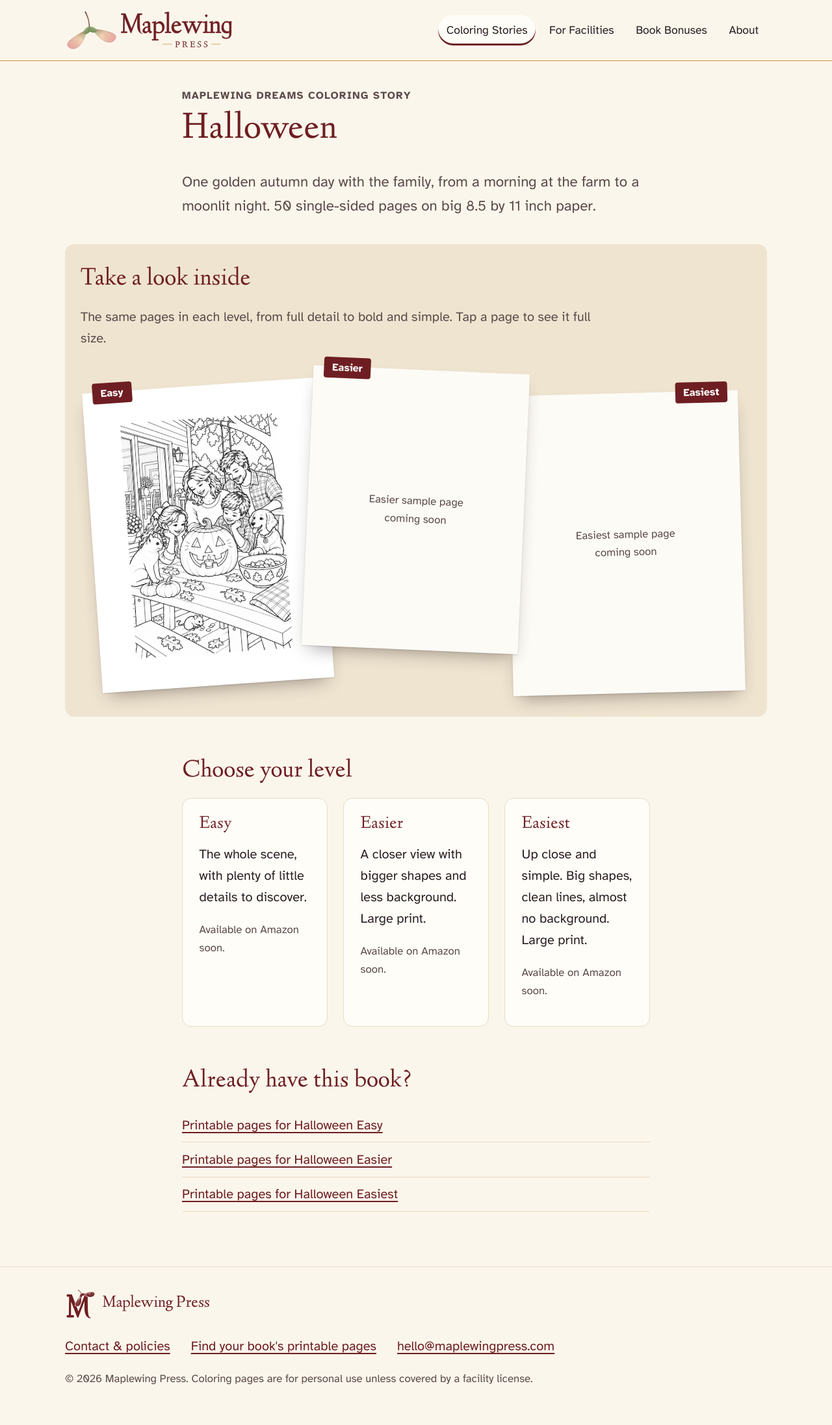
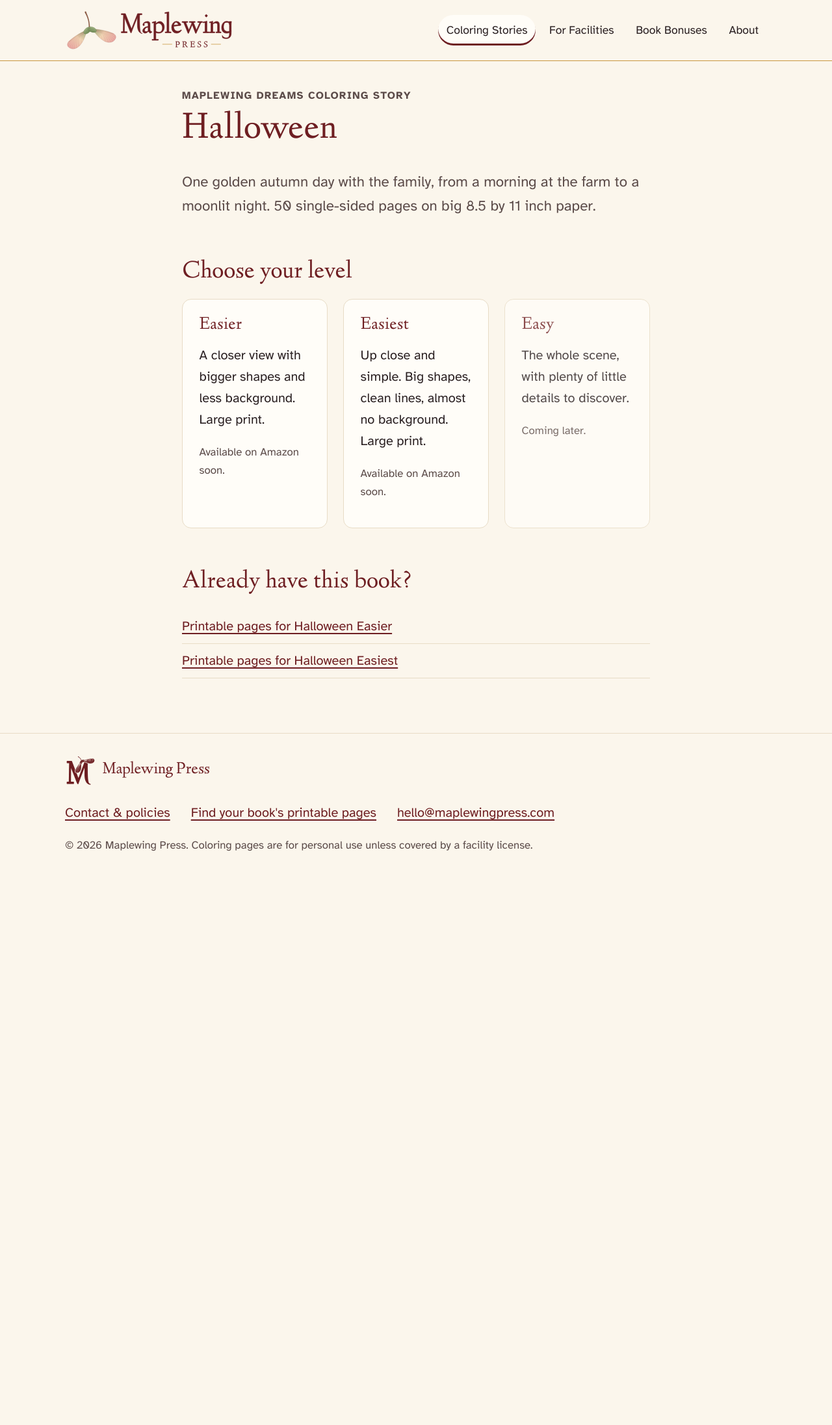
Before and after one commit to maplewingpress/maplewingpress, a Jekyll site: the page built from dreams/halloween/index.html, in a window 1280 px wide. Shown: the whole page at 65% size. Built offline with Jekyll 4.4.1, drawn with Linux system fonts in a browser that asks for light colours; after the commit the page ends 1372 px from its top, so only the background shows below that.

Commit message:
Feature Halloween Easier and Easiest first; Easy coming later
Easy (E1) is on hold for rework, so the Halloween page lists Easier and
Easiest first and marks Easy as coming later. Easy is unlinked from the
book-owner lists, but /dreams/halloween/e1/bonus/ and /halloween-e1/ still
work. The E1 stand-in sample image is removed, and the sample-pages section
stays hidden until a level has real art.

Co-Authored-By: Claude Opus 5.5 (1M context) <noreply@anthropic.com>
Claude-Session: https://claude.ai/code/session_01ExhB8rXZm56c3hBbj4GzvL

```diff
--- a/_includes/sample-pages.html
+++ b/_includes/sample-pages.html
@@ -3,7 +3,8 @@
   List them in the page's front matter under `samples:` (level, image, alt).
   A sample with no image shows a blank sheet marked "coming soon".
 {% endcomment %}
-{% if page.samples %}
+{% assign samples_with_art = page.samples | where_exp: "s", "s.image" %}
+{% if samples_with_art.size > 0 %}
 <section class="strewn" aria-labelledby="samples-h">
   <h2 id="samples-h">{{ page.samples_heading | default: "Take a look inside" }}</h2>
   <p class="strewn-intro">The same pages in each level, from full detail to bold and simple. Tap a page to see it full size.</p>
--- a/assets/css/site.css
+++ b/assets/css/site.css
@@ -102,7 +102,7 @@ a:hover { color: var(--burgundy-dark); text-decoration-thickness: .14em; }
 .grid { display: grid; grid-template-columns: repeat(2, 1fr); gap: 1.5rem; }
 .grid.three { grid-template-columns: repeat(3, 1fr); }
 .book-art { aspect-ratio: 8.5 / 11; background: var(--paper); border: 1px dashed var(--rule); border-radius: 6px; display: grid; place-items: center; color: var(--muted); margin-bottom: 1rem; font-size: 1rem; }
-.book.muted { opacity: .8; }
+.book.muted, .level.muted { opacity: .8; }
 .link-list { list-style: none; padding: 0; }
 .link-list li { padding: .6rem 0; border-bottom: 1px solid var(--rule); }
 
--- a/bonuses/index.html
+++ b/bonuses/index.html
@@ -8,7 +8,6 @@ description: Find the printable pages included with your Maplewing Press book.
 <p class="lead">Every Maplewing book comes with printable copies of its pages. Scan the code inside your book, or choose your book below.</p>
 <h2>Maplewing Dreams: Halloween</h2>
 <ul class="link-list">
-  <li><a href="{{ '/dreams/halloween/e1/bonus/' | relative_url }}">Halloween, Easy level</a></li>
   <li><a href="{{ '/dreams/halloween/e2/bonus/' | relative_url }}">Halloween, Easier level</a></li>
   <li><a href="{{ '/dreams/halloween/e3/bonus/' | relative_url }}">Halloween, Easiest level</a></li>
 </ul>
--- a/dreams/halloween/index.html
+++ b/dreams/halloween/index.html
@@ -3,14 +3,13 @@ layout: page
 section: dreams
 title: Halloween
 eyebrow: Maplewing Dreams coloring story
-description: The Maplewing Dreams Halloween coloring story, in Easy, Easier and Easiest levels.
-# Sample pages from the back cover, one per level. Add the Easier and Easiest images when they are ready.
+description: The Maplewing Dreams Halloween coloring story, in Easier and Easiest levels, with Easy coming later.
+# Sample pages from the back cover, one per level. Add each `image:` and `alt:` when the art is ready;
+# the section stays hidden until at least one sample has an image.
 samples:
-  - level: Easy
-    image: /assets/img/samples/halloween-e1-24.jpg
-    alt: "Easy level sample page: the family gathers around a finished jack-o'-lantern on the porch table, with Kip the cat, Daisy the dog and a little mouse below."
   - level: Easier
   - level: Easiest
+  - level: Easy
 ---
 <p class="lead">One golden autumn day with the family, from a morning at the farm to a moonlit night. 50 single-sided pages on big 8.5 by 11 inch paper.</p>
 
@@ -18,14 +17,13 @@ samples:
 
 <h2>Choose your level</h2>
 <div class="grid three">
-  <article class="card level"><h3>Easy</h3><p>The whole scene, with plenty of little details to discover.</p><p class="small">Available on Amazon soon.</p></article>
   <article class="card level"><h3>Easier</h3><p>A closer view with bigger shapes and less background. Large print.</p><p class="small">Available on Amazon soon.</p></article>
   <article class="card level"><h3>Easiest</h3><p>Up close and simple. Big shapes, clean lines, almost no background. Large print.</p><p class="small">Available on Amazon soon.</p></article>
+  <article class="card level muted"><h3>Easy</h3><p>The whole scene, with plenty of little details to discover.</p><p class="small">Coming later.</p></article>
 </div>
 
 <h2>Already have this book?</h2>
 <ul class="link-list">
-  <li><a href="{{ '/dreams/halloween/e1/bonus/' | relative_url }}">Printable pages for Halloween Easy</a></li>
   <li><a href="{{ '/dreams/halloween/e2/bonus/' | relative_url }}">Printable pages for Halloween Easier</a></li>
   <li><a href="{{ '/dreams/halloween/e3/bonus/' | relative_url }}">Printable pages for Halloween Easiest</a></li>
 </ul>
```
Also changed, not shown: assets/img/samples/halloween-e1-24.jpg (deleted).
